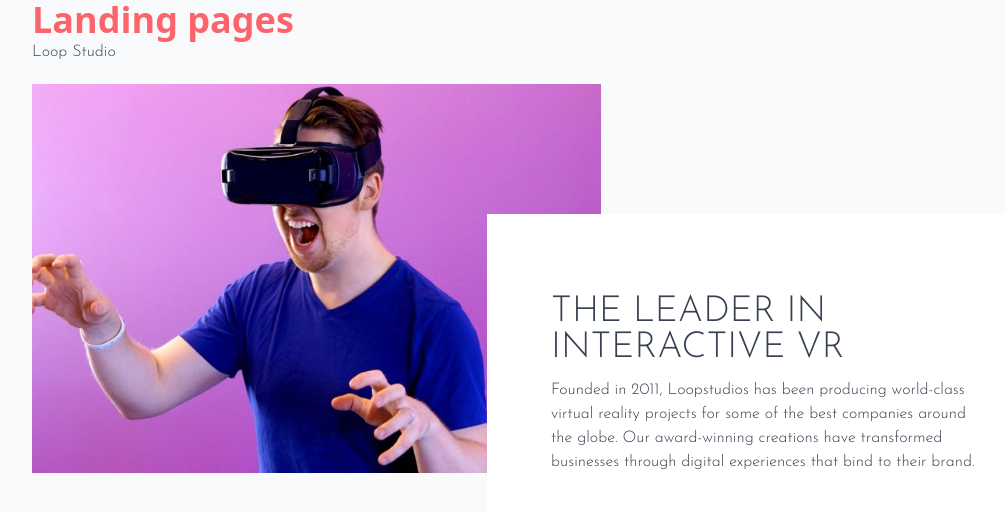
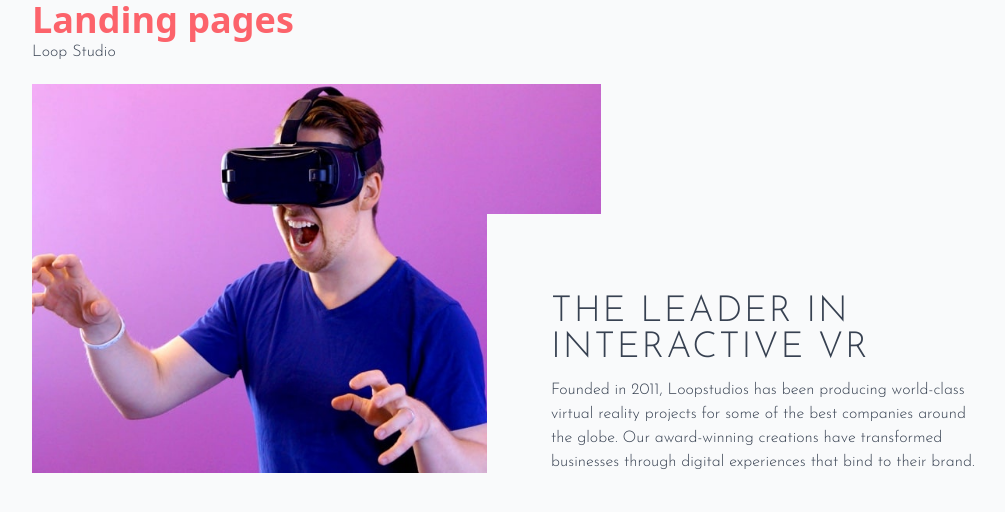
Before and after one commit to radoRandriamahandry/vue-ui-component, a Vue app: page /landingpages in a window 1280 px wide. Shown: the top 512 px of the page, without its empty margins (96-1101 px from the left). Built offline with nearby package versions, Linux system fonts and the light colour scheme.

Commit message:
style: use tailwind to style the overlapping image grid

```diff
--- a/src/components/layouts/LPageLoopStudio.vue
+++ b/src/components/layouts/LPageLoopStudio.vue
@@ -1,16 +1,18 @@
 <template>
   <div class="container--loopStudio">
     <p>Loop Studio</p>
-    <div class="mt-5 overlap">
-      <div class="overlap--image">
+    <div class="grid grid-cols-9 grid-rows-4 mt-5">
+      <div class="col-start-1 col-end-6 row-start-1 row-end-4">
         <img
           src="/src/assets/LPageLoopStudio/image-interactive.jpg"
           alt=""
           srcset=""
         />
       </div>
-      <div class="px-16 py-20 bg-white overlap--text">
-        <h2 class="text-4xl leading-9 uppercase">
+      <div
+        class="col-start-5 col-end-10 row-start-2 row-end-5 px-16 py-20  bg-gray-50"
+      >
+        <h2 class="text-4xl leading-9 tracking-wider uppercase">
           The leader in interactive VR
         </h2>
         <p class="mt-3">
@@ -39,20 +41,4 @@ export default {}
 .container--loopStudio {
   font-family: "Josefin Sans", sans-serif;
 }
-
-.overlap {
-  display: grid;
-  grid-template-columns: repeat(9, 1fr);
-  grid-template-rows: repeat(4, 1fr);
-}
-
-.overlap--image {
-  grid-column: 1 / 6;
-  grid-row: 1/4;
-}
-
-.overlap--text {
-  grid-column: 5 / -1;
-  grid-row: 2 / -1;
-}
 </style>
```
